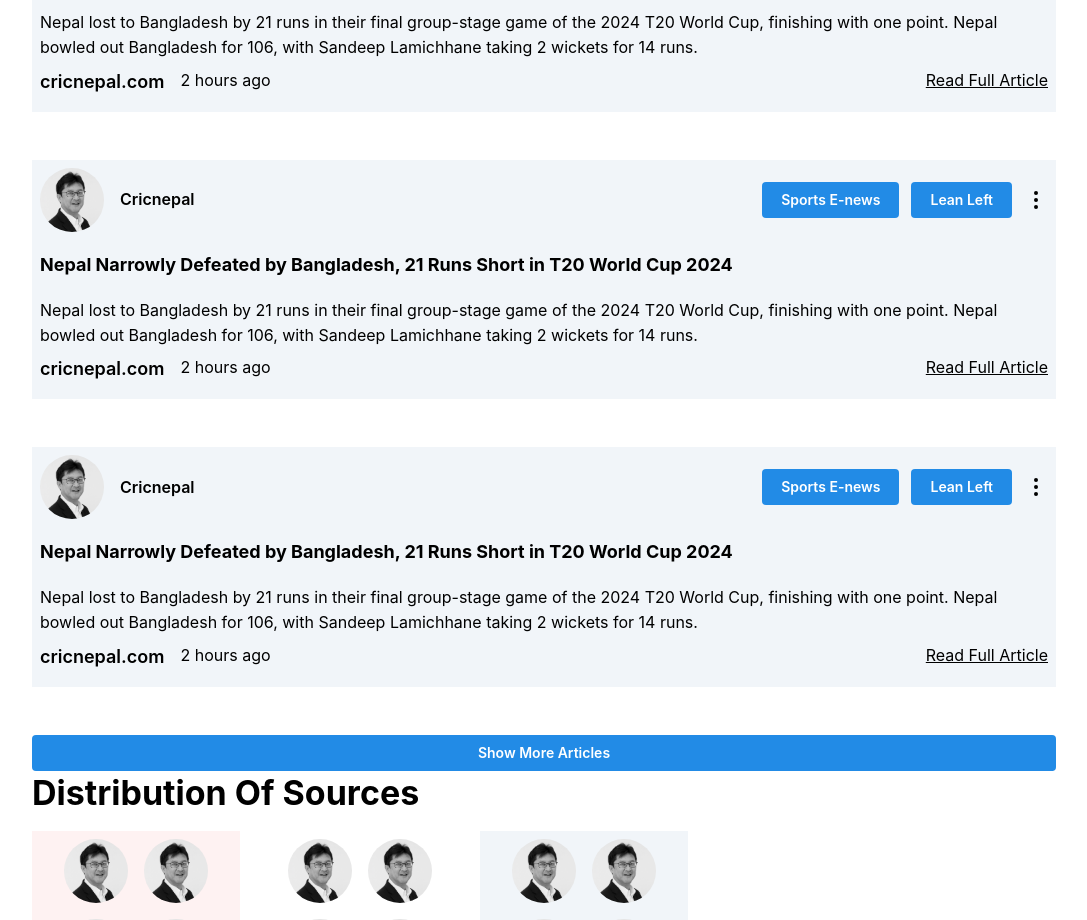
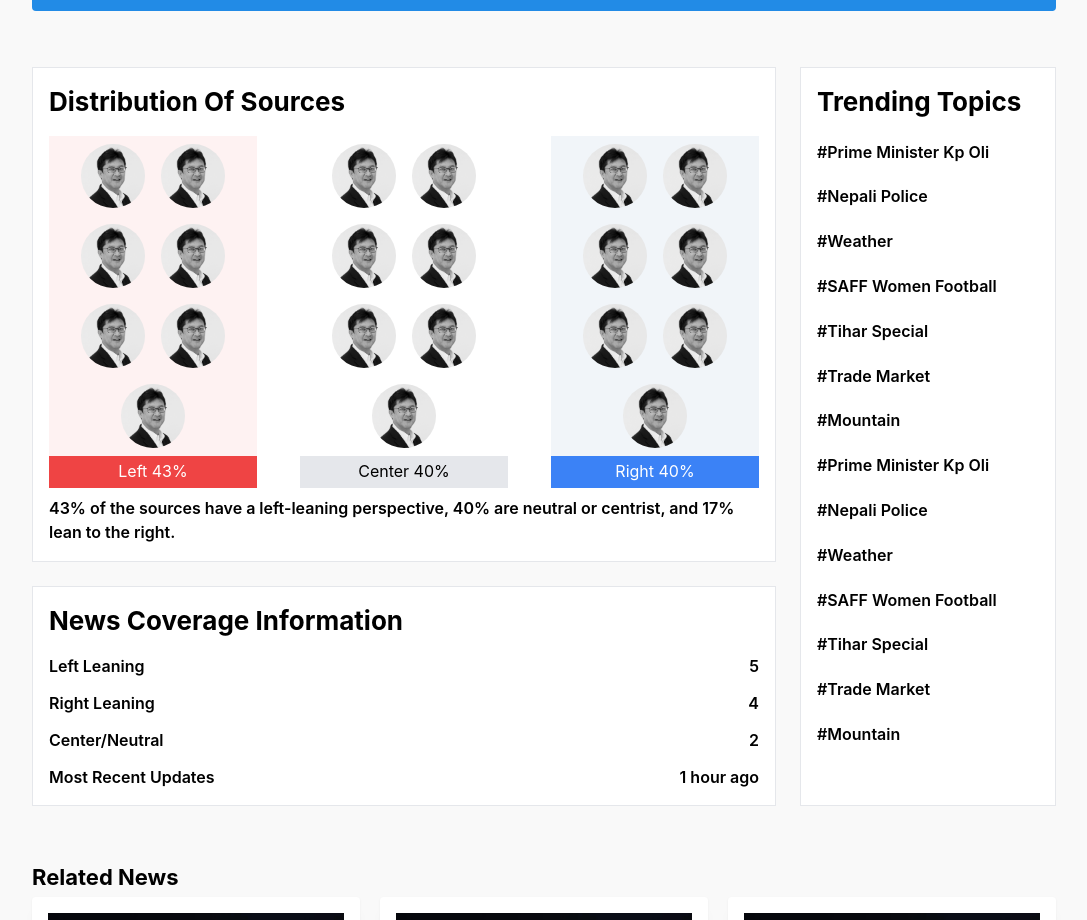
Before and after one commit to Thanka-Digital/bodh-news, a React (Vite) app in the folder web/: page / in a window 1280 px wide. Shown: the part 2580-3500 px from the top of the page, without its empty margins (96-1183 px from the left). Built offline with nearby package versions, Linux system fonts and the light colour scheme.

Commit message:
wip : explore news page ui and props

```diff
--- a/web/src/components/card/ArticleCard.tsx
+++ b/web/src/components/card/ArticleCard.tsx
@@ -4,7 +4,7 @@ import { EllipsisVertical } from "lucide-react";
 
 export default function ArticleCard() {
   return (
-    <section className="bg-slate-100 p-2">
+    <section className="bg-white p-2">
       <div className="flex justify-between">
         <div className="flex gap-4 items-center">
           <img
@@ -15,8 +15,8 @@ export default function ArticleCard() {
           <p className="text-md font-semibold text-black">Cricnepal</p>
         </div>
         <div className="flex gap-3 items-center">
-          <Bbutton text="Sports E-news" />
-          <Bbutton text="Lean Left" />
+          <Bbutton text="Sports E-news" color="#000000" />
+          <Bbutton text="Lean Left" color="#003893" />
           <span>
             <EllipsisVertical />
           </span>
--- a/web/src/components/card/RelatedNewsCard.tsx
+++ b/web/src/components/card/RelatedNewsCard.tsx
@@ -2,11 +2,17 @@ import { Card, Image, Text } from "@mantine/core";
 
 export default function RelatedNewsCard() {
   return (
-    <Card shadow="sm" px={8} m={0} w={420}>
+    <Card shadow="sm" p={16} m={0} w={420}>
       <Image src="images/npb.png" height={60} alt="news image" />
-      <Text size="lg" fw={600} ta="justify">
+      <Text
+        size="md"
+        fw={600}
+        ta="justify"
+        mt={4}
+        className="overflow-hidden text-ellipsis whitespace-pre"
+      >
         With Fjord Tours you can explore more of the magical fjord landscapes
-        with tours and activities on and around the fjords of Norway
+        with tours.
       </Text>
     </Card>
   );
--- a/web/src/components/pages/LandingPage.tsx
+++ b/web/src/components/pages/LandingPage.tsx
@@ -1,10 +1,10 @@
-import PublicLayout from "../../layout/PublicLayout";
+// import PublicLayout from "../../layout/PublicLayout";
 import ExploreArticleDetails from "./explore-article/ExploreArticleDetails";
 
 export default function LandingPage() {
   return (
-    <div>
-      <PublicLayout>hello</PublicLayout>
+    <div className="bg-[#F9F9F9]">
+      {/* <PublicLayout>hello</PublicLayout> */}
       <ExploreArticleDetails />
     </div>
   );
--- a/web/src/components/pages/explore-article/ExploreArticleDetails.tsx
+++ b/web/src/components/pages/explore-article/ExploreArticleDetails.tsx
@@ -1,4 +1,4 @@
-import { Image, Tabs, TabsList, Title } from "@mantine/core";
+import { Flex, Group, Image, Tabs, TabsList, Text, Title } from "@mantine/core";
 import React from "react";
 import PublicLayout from "../../../layout/PublicLayout";
 import ArticleCard from "../../card/ArticleCard";
@@ -7,7 +7,7 @@ import RelatedNewsCard from "../../card/RelatedNewsCard";
 
 export default function ExploreArticleDetails() {
   return (
-    <main>
+    <main className="bg-[#F9F9F9]">
       <section className="h-64 bg-black flex flex-col items-center justify-center">
         <div className="max-w-[70%]">
           <p className="text-slate-200 text-lg">
@@ -72,11 +72,7 @@ export default function ExploreArticleDetails() {
             </Tabs.Panel>
 
             <Tabs.Panel value="Left">
-              <section className="flex gap-8">
-                <RelatedNewsCard />
-                <RelatedNewsCard />
-                <RelatedNewsCard />
-              </section>
+              <p>Left tab content</p>
             </Tabs.Panel>
             <Tabs.Panel value="Center">center tab content</Tabs.Panel>
             <Tabs.Panel value="Right">right tab content</Tabs.Panel>
@@ -85,11 +81,11 @@ export default function ExploreArticleDetails() {
           <Bbutton text="Show More Articles" />
         </section>
 
-        <section className="flex gap-6">
-          <div>
-            <div className="flex flex-col gap-4">
-              <Title>Distribution Of Sources</Title>
-              <div className="flex gap-4">
+        <section className="flex gap-6 my-14">
+          <div className="flex flex-col gap-6">
+            <div className="flex flex-col border bg-white p-4">
+              <Title order={2}>Distribution Of Sources</Title>
+              <div className="flex justify-between mt-4">
                 <div className="bg-red-50">
                   <div className="flex max-w-52 flex-wrap gap-4 justify-center items-center p-2">
                     <img
@@ -128,7 +124,7 @@ export default function ExploreArticleDetails() {
                       className="w-16 h-16 rounded-full"
                     />
                   </div>
-                  <div className="h-8 bg-gradient-to-r from-red-600 to-red-400 flex justify-center items-center">
+                  <div className="h-8 bg-red-500 flex justify-center items-center">
                     <p className="text-center text-white">Left 43%</p>
                   </div>
                 </div>
@@ -171,7 +167,7 @@ export default function ExploreArticleDetails() {
                       className="w-16 h-16 rounded-full"
                     />
                   </div>
-                  <div className="h-8 flex bg-gradient-to-r from-gray-200 to-gray-200 justify-center items-center">
+                  <div className="h-8 flex bg-gray-200 justify-center items-center">
                     <p className="text-center text-black">Center 40%</p>
                   </div>
                 </div>
@@ -214,19 +210,71 @@ export default function ExploreArticleDetails() {
                       className="w-16 h-16 rounded-full"
                     />
                   </div>
-                  <div className="h-8 flex bg-gradient-to-l from-blue-600 to-blue-400 justify-center items-center">
+                  <div className="h-8 flex bg-blue-500 justify-center items-center">
                     <p className="text-center text-white">Right 40%</p>
                   </div>
                 </div>
               </div>
+              <div className="mt-2">
+                <p className="font-semibold">
+                  43% of the sources have a left-leaning perspective, 40% are
+                  neutral or centrist, and 17% lean to the right.
+                </p>
+              </div>
             </div>
-            <div>
-              <p className="font-semibold">
-                43% of the sources have a left-leaning perspective, 40% are
-                neutral or centrist, and 17% lean to the right.
-              </p>
+
+            <div className="flex flex-col p-4 bg-white border gap-4">
+              <Title order={2}>News Coverage Information</Title>
+              <div className="flex flex-col gap-3">
+                <Group justify="space-between">
+                  <Text fw={600}>Left Leaning</Text>
+                  <Text fw={600}>5</Text>
+                </Group>
+                <Group justify="space-between">
+                  <Text fw={600}>Right Leaning</Text>
+                  <Text fw={600}>4</Text>
+                </Group>
+                <Group justify="space-between">
+                  <Text fw={600}>Center/Neutral</Text>
+                  <Text fw={600}>2</Text>
+                </Group>
+                <Group justify="space-between">
+                  <Text fw={600}>Most Recent Updates</Text>
+                  <Text fw={600}>1 hour ago</Text>
+                </Group>
+              </div>
             </div>
           </div>
+
+          <div className="min-w-64 bg-white p-4 border flex-1">
+            <Title order={2}>Trending Topics</Title>
+            <Flex direction="column" gap={20} wrap="wrap" mt={20}>
+              <Text fw={600}>#Prime Minister Kp Oli</Text>
+              <Text fw={600}>#Nepali Police</Text>
+              <Text fw={600}>#Weather</Text>
+              <Text fw={600}>#SAFF Women Football</Text>
+              <Text fw={600}>#Tihar Special</Text>
+              <Text fw={600}>#Trade Market</Text>
+              <Text fw={600}>#Mountain</Text>
+              <Text fw={600}>#Prime Minister Kp Oli</Text>
+              <Text fw={600}>#Nepali Police</Text>
+              <Text fw={600}>#Weather</Text>
+              <Text fw={600}>#SAFF Women Football</Text>
+              <Text fw={600}>#Tihar Special</Text>
+              <Text fw={600}>#Trade Market</Text>
+              <Text fw={600}>#Mountain</Text>
+            </Flex>
+          </div>
+        </section>
+        <section className=" my-14">
+          <Title order={3} my={4}>
+            Related News
+          </Title>
+          <Flex justify="space-between" gap={20}>
+            <RelatedNewsCard />
+            <RelatedNewsCard />
+            <RelatedNewsCard />
+          </Flex>
         </section>
       </PublicLayout>
     </main>
--- a/web/src/layout/PublicLayout.tsx
+++ b/web/src/layout/PublicLayout.tsx
@@ -9,10 +9,7 @@ export default function PublicLayout({
 }) {
   return (
     <main>
-      <Navbar />
       <div className="w-[80%] mx-auto">{children}</div>
-      <Subscribe />
-      <Footer />
     </main>
   );
 }
--- a/web/src/routes/BRoutes.tsx
+++ b/web/src/routes/BRoutes.tsx
@@ -1,12 +1,18 @@
 import { BrowserRouter, Route, Routes } from "react-router-dom";
 import LandingPage from "../components/pages/LandingPage";
+import Navbar from "../components/landing/Navbar";
+import Subscribe from "../components/landing/Subscribe";
+import Footer from "../components/landing/Footer";
 
 export default function BRoutes() {
   return (
     <BrowserRouter>
+      <Navbar />
       <Routes>
         <Route path="/" element={<LandingPage />} />
       </Routes>
+      <Subscribe />
+      <Footer />
     </BrowserRouter>
-  )
+  );
 }
```
Also changed, not shown: web/src/utils/exploreNewsData.ts (added).
